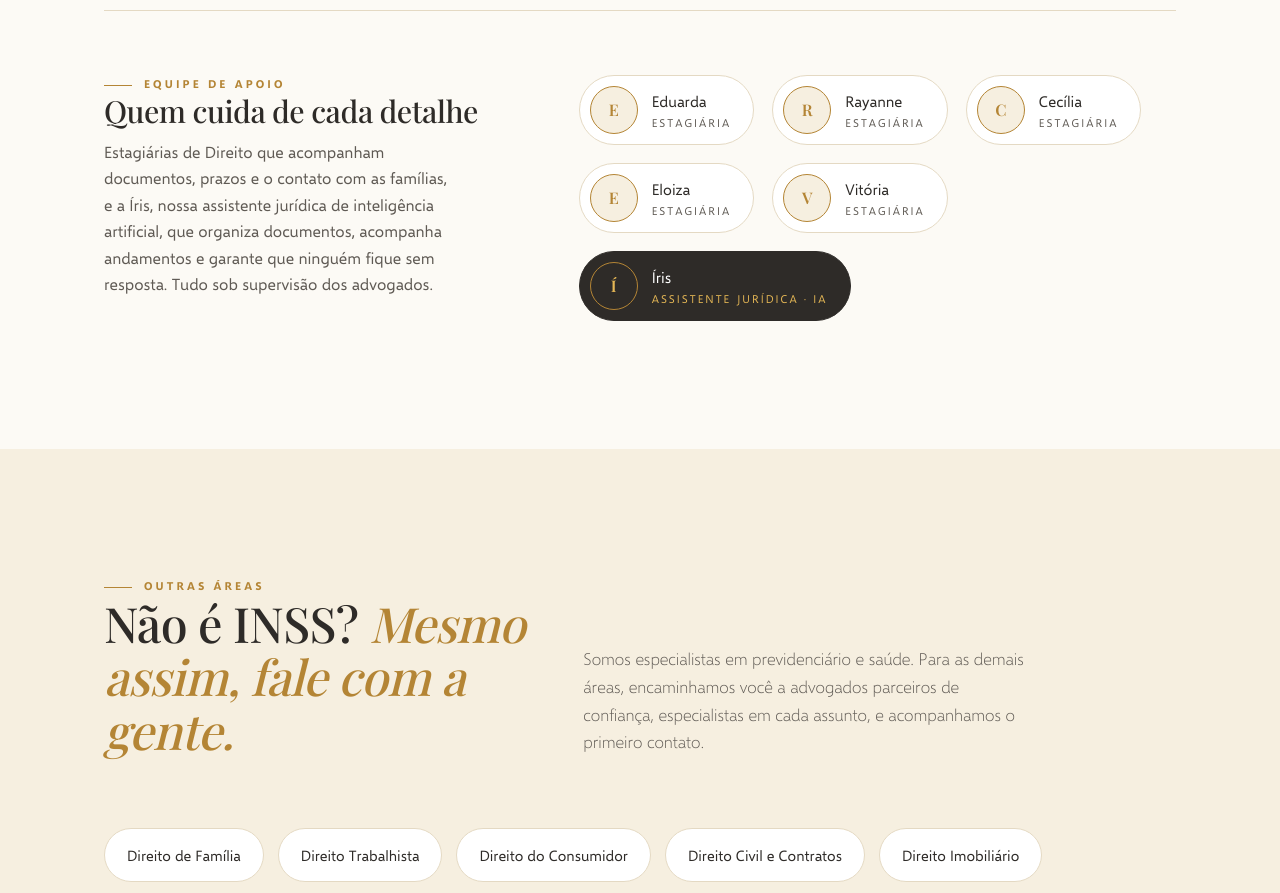
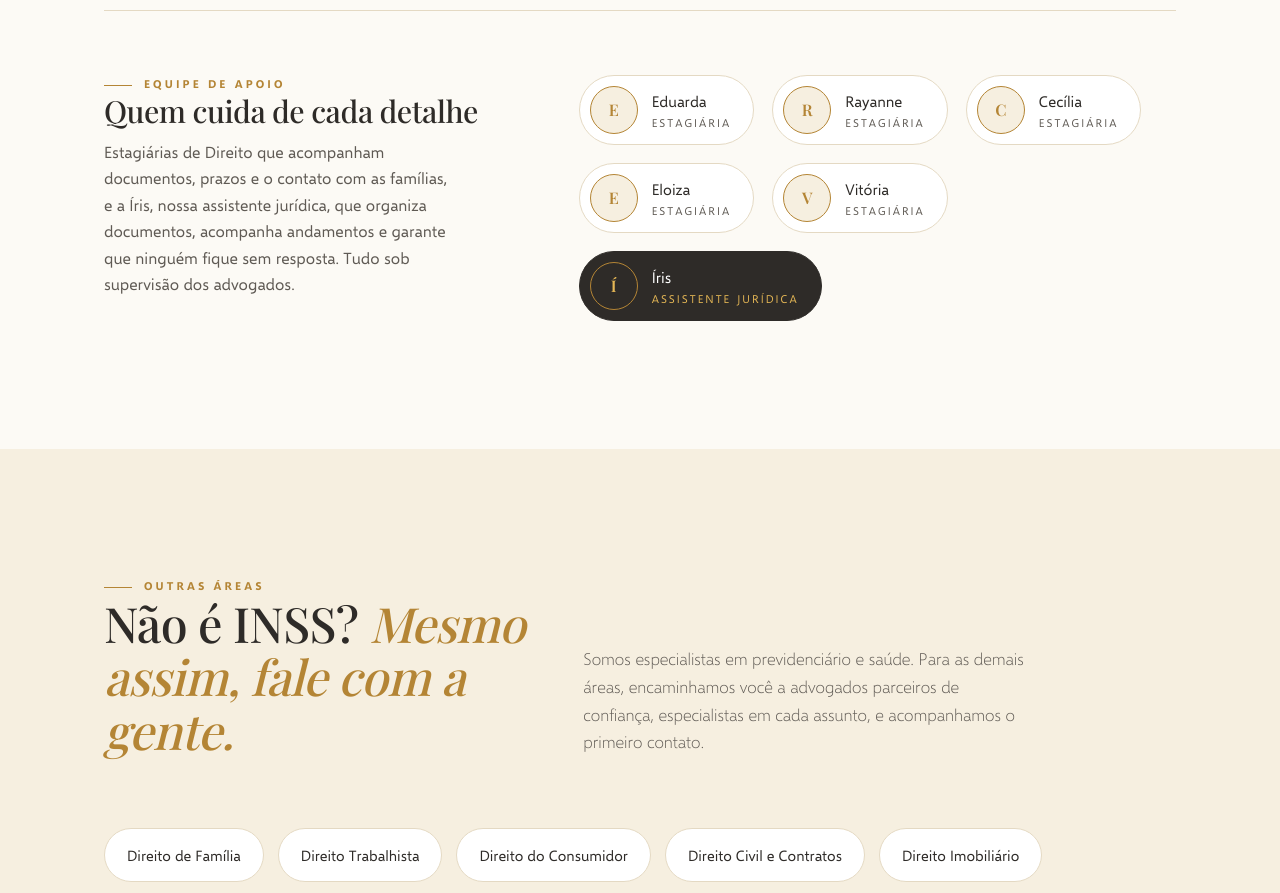
Before and after one commit to cmaadvocacia/cmaadvocacia.github.io, a plain HTML site: page index.html in a window 1280 px wide. Shown: the part 10040-10933 px from the top of the page. Drawn offline with nearby package versions, Linux system fonts and the light colour scheme; a web font is replaced by a local one.

Commit message:
Íris: assistente jurídica, sem rótulo de IA
Co-Authored-By: Claude Fable 5.1 <noreply@anthropic.com>

```diff
--- a/index.html
+++ b/index.html
@@ -343,14 +343,14 @@ footer a{color:var(--graf)}
   </div>
 
   <div class="estag r">
-    <div><div class="label">Equipe de apoio</div><h3>Quem cuida de cada detalhe</h3><p>Estagiárias de Direito que acompanham documentos, prazos e o contato com as famílias, e a Íris, nossa assistente jurídica de inteligência artificial, que organiza documentos, acompanha andamentos e garante que ninguém fique sem resposta. Tudo sob supervisão dos advogados.</p></div>
+    <div><div class="label">Equipe de apoio</div><h3>Quem cuida de cada detalhe</h3><p>Estagiárias de Direito que acompanham documentos, prazos e o contato com as famílias, e a Íris, nossa assistente jurídica, que organiza documentos, acompanha andamentos e garante que ninguém fique sem resposta. Tudo sob supervisão dos advogados.</p></div>
     <div class="nomes">
       <div class="nome"><i>E</i><div><span>Eduarda</span><small>Estagiária</small></div></div>
       <div class="nome"><i>R</i><div><span>Rayanne</span><small>Estagiária</small></div></div>
       <div class="nome"><i>C</i><div><span>Cecília</span><small>Estagiária</small></div></div>
       <div class="nome"><i>E</i><div><span>Eloiza</span><small>Estagiária</small></div></div>
       <div class="nome"><i>V</i><div><span>Vitória</span><small>Estagiária</small></div></div>
-      <div class="nome iris"><i>Í</i><div><span>Íris</span><small>Assistente jurídica · IA</small></div></div>
+      <div class="nome iris"><i>Í</i><div><span>Íris</span><small>Assistente jurídica</small></div></div>
     </div>
   </div>
   </div></section>
```
